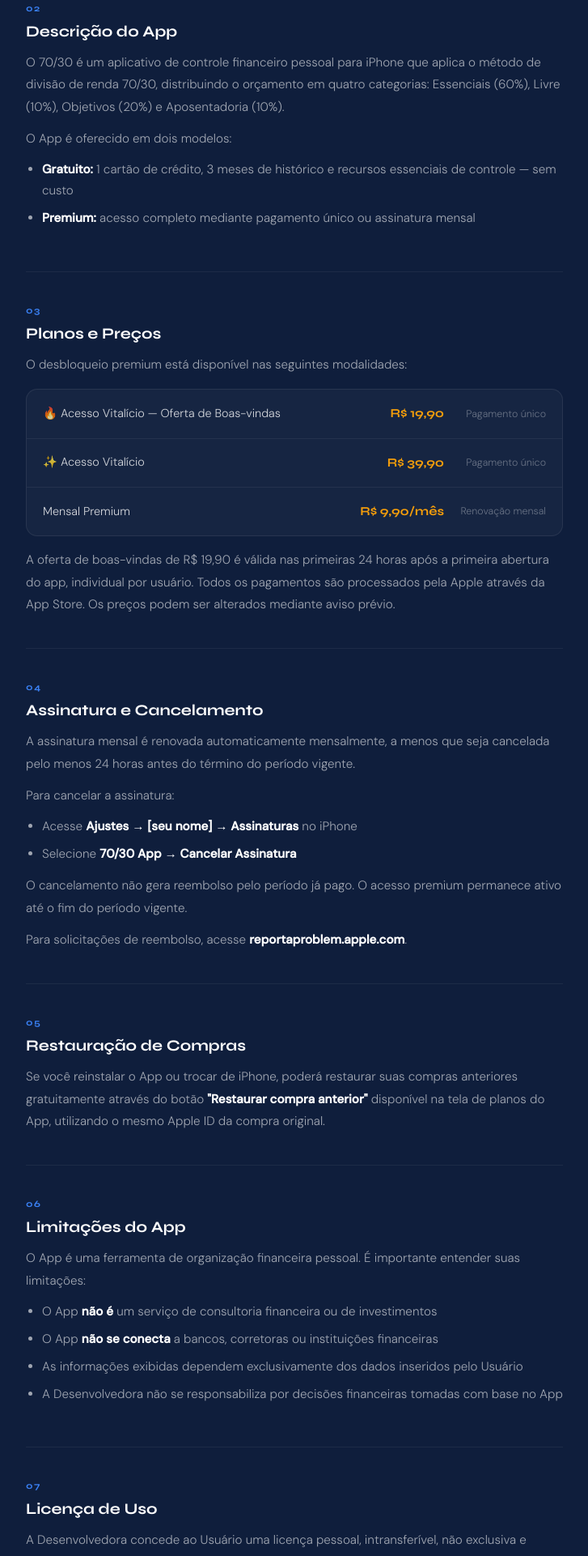
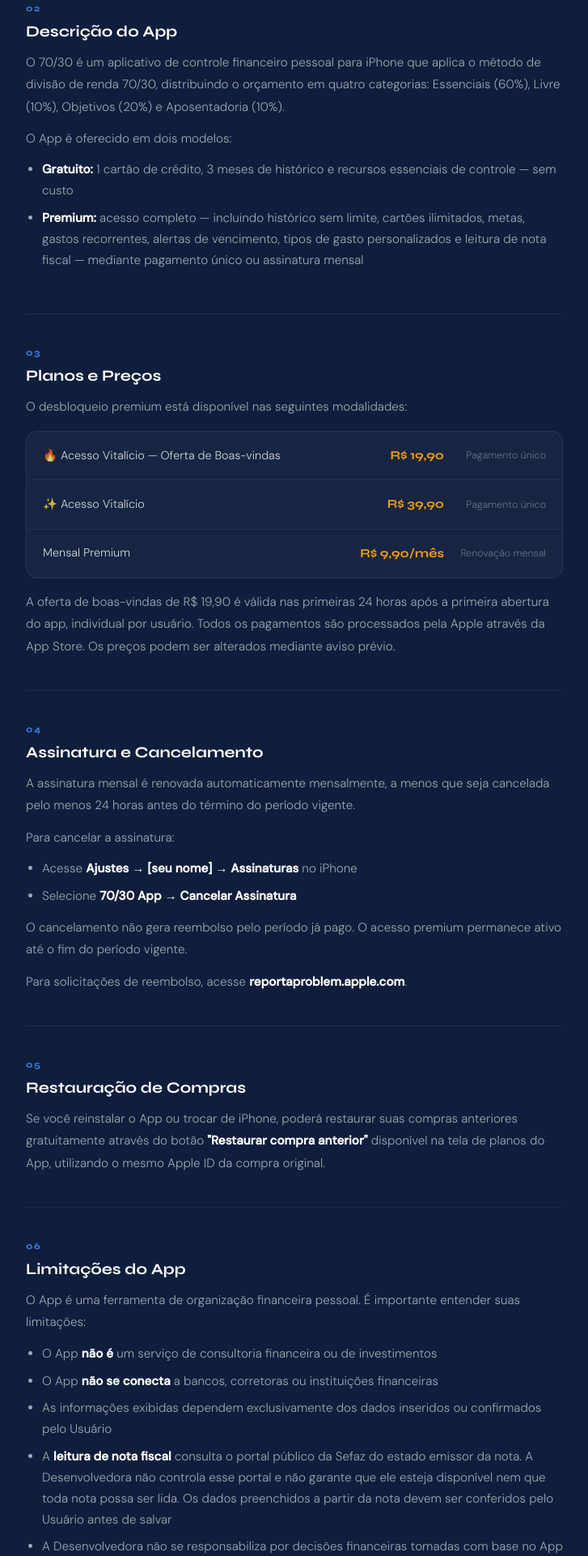
Before and after one commit to B16-D4DDY/7030-app, a plain HTML site: page termos.html in a window 1280 px wide. Shown: the part 879-2800 px from the top of the page at 81% size, without its empty margins (276-1003 px from the left). Drawn offline with Linux system fonts and the light colour scheme.

Commit message:
Update terms and conditions in termos.html
Updated the last updated date and version in the document metadata. Enhanced the description of the Premium model and clarified user data input requirements.

```diff
--- a/termos.html
+++ b/termos.html
@@ -82,7 +82,7 @@
   <div class="doc-header">
     <div class="doc-badge">📋 Documento legal</div>
     <h1 class="doc-title">Termos<br>de Uso</h1>
-    <p class="doc-meta">Última atualização: agosto de 2026 · Versão 1.1</p>
+    <p class="doc-meta">Última atualização: novembro de 2026 · Versão 1.2</p>
   </div>
 
   <div class="doc-body">
@@ -111,7 +111,7 @@
         <p>O App é oferecido em dois modelos:</p>
         <ul>
           <li><strong style="color:white">Gratuito:</strong> 1 cartão de crédito, 3 meses de histórico e recursos essenciais de controle — sem custo</li>
-          <li><strong style="color:white">Premium:</strong> acesso completo mediante pagamento único ou assinatura mensal</li>
+          <li><strong style="color:white">Premium:</strong> acesso completo — incluindo histórico sem limite, cartões ilimitados, metas, gastos recorrentes, alertas de vencimento, tipos de gasto personalizados e leitura de nota fiscal — mediante pagamento único ou assinatura mensal</li>
         </ul>
       </div>
     </div>
@@ -181,7 +181,8 @@
         <ul>
           <li>O App <strong style="color:white">não é</strong> um serviço de consultoria financeira ou de investimentos</li>
           <li>O App <strong style="color:white">não se conecta</strong> a bancos, corretoras ou instituições financeiras</li>
-          <li>As informações exibidas dependem exclusivamente dos dados inseridos pelo Usuário</li>
+          <li>As informações exibidas dependem exclusivamente dos dados inseridos ou confirmados pelo Usuário</li>
+          <li>A <strong style="color:white">leitura de nota fiscal</strong> consulta o portal público da Sefaz do estado emissor da nota. A Desenvolvedora não controla esse portal e não garante que ele esteja disponível nem que toda nota possa ser lida. Os dados preenchidos a partir da nota devem ser conferidos pelo Usuário antes de salvar</li>
           <li>A Desenvolvedora não se responsabiliza por decisões financeiras tomadas com base no App</li>
         </ul>
       </div>
```
